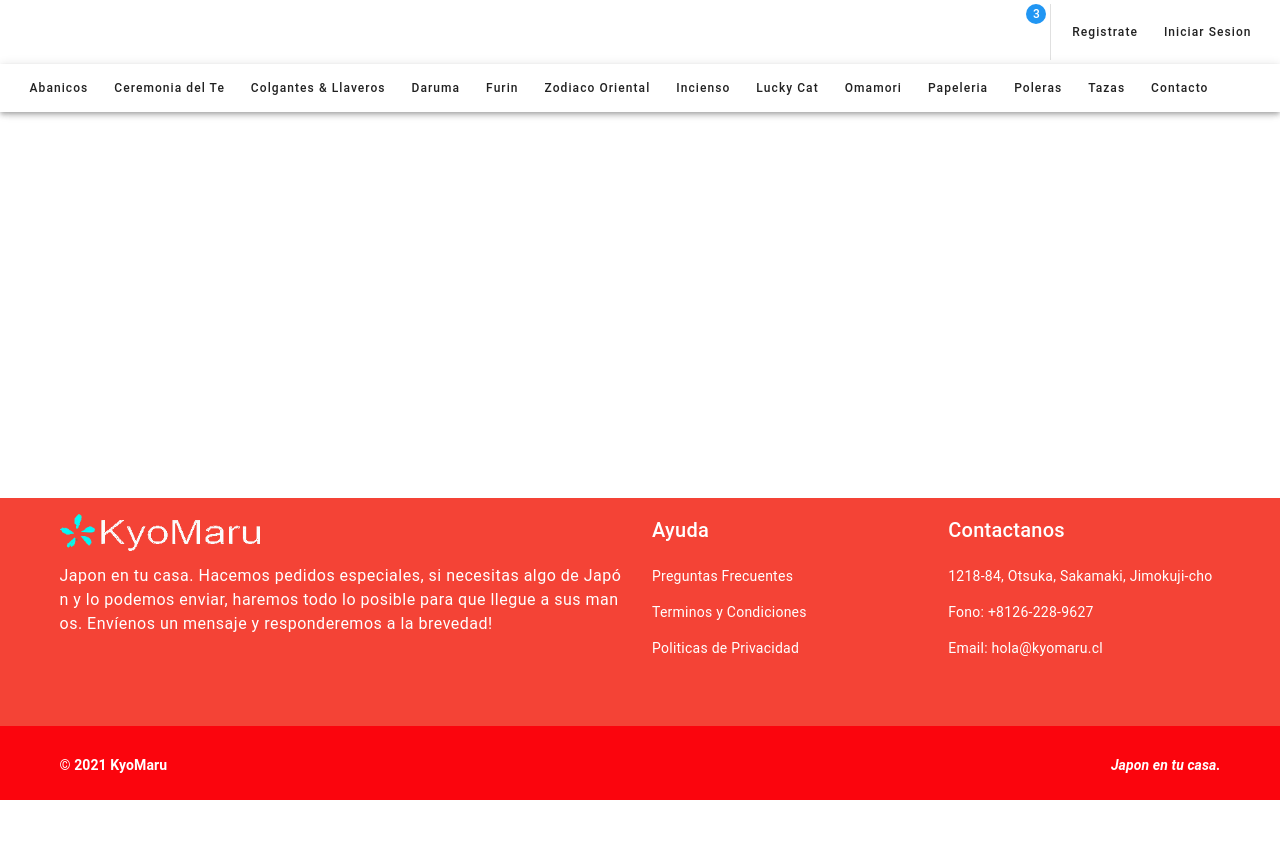
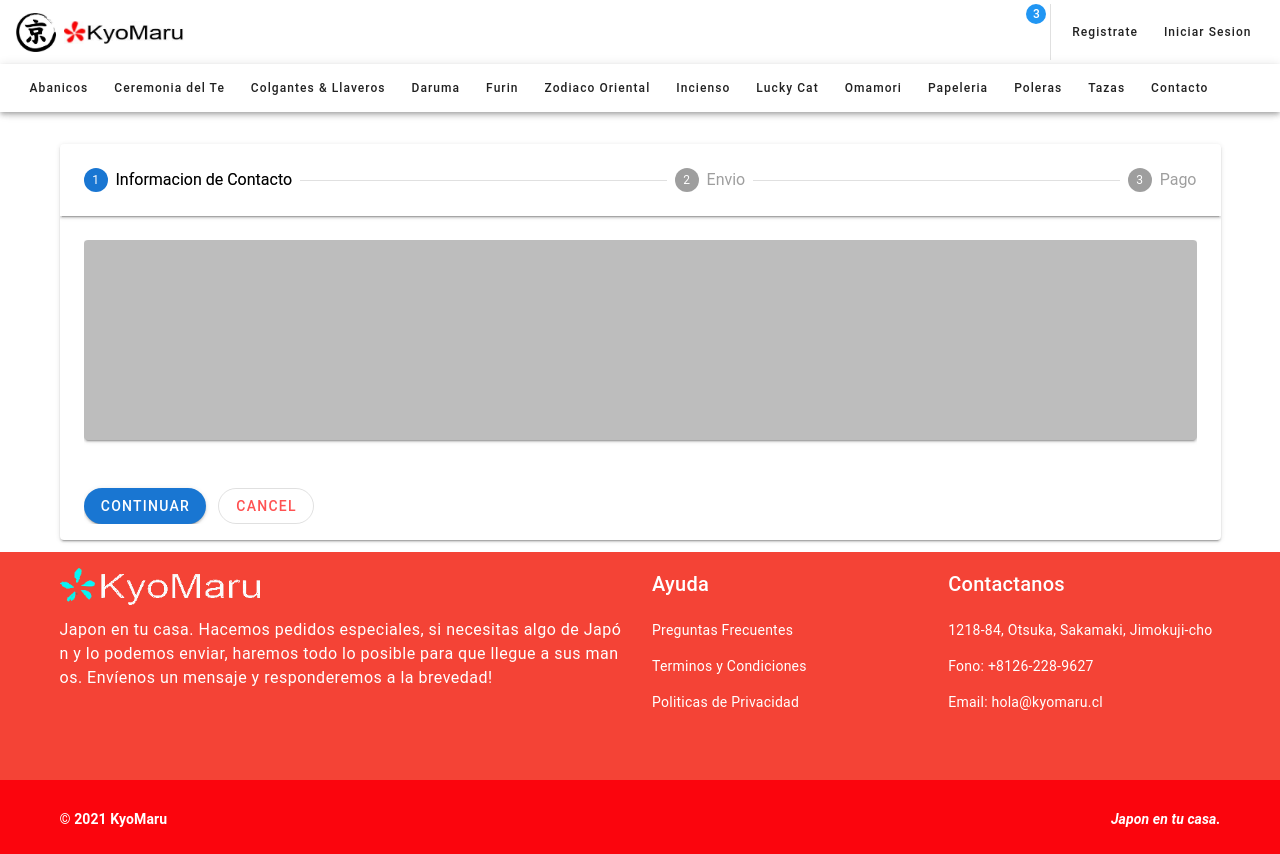
Before and after one commit to EntwistleOx/kyomaru-shop, a Vue app: page /checkout in a window 1280 px wide. Before the commit the page ends 800 px from the top, so only its background shows below. Built offline with nearby package versions, Linux system fonts and the light colour scheme; the HTML template or start-up script is replaced by a standard one.

Commit message:
checkout squeleton

```diff
--- a/src/router/index.js
+++ b/src/router/index.js
@@ -4,6 +4,7 @@ import Home from '../views/Home.vue';
 import Product from '../views/Product.vue';
 import Search from '../views/Search.vue';
 import Cart from '../views/Cart.vue';
+import Checkout from '../views/Checkout.vue';
 
 Vue.use(VueRouter);
 
@@ -28,6 +29,11 @@ const routes = [
     name: 'Cart',
     component: Cart,
   },
+  {
+    path: '/checkout',
+    name: 'Checkout',
+    component: Checkout,
+  },
 ];
 
 const router = new VueRouter({
--- a/src/views/Cart.vue
+++ b/src/views/Cart.vue
@@ -1,5 +1,4 @@
 <template>
-  <div>
   <v-container>
     <v-col v-for="item in items" :key="item.id" cols="12">
       <v-card>
@@ -63,7 +62,6 @@
       </v-alert>
     </v-col>
   </v-container>
-  </div>
 </template>
 
 <script>
--- /dev/null
+++ b/src/views/Checkout.vue
@@ -0,0 +1,61 @@
+<template>
+  <v-container class="mt-5">
+    <v-stepper v-model="e1">
+      <v-stepper-header>
+        <v-stepper-step :complete="e1 > 1" step="1">
+          Informacion de Contacto
+        </v-stepper-step>
+
+        <v-divider></v-divider>
+
+        <v-stepper-step :complete="e1 > 2" step="2"> Envio </v-stepper-step>
+
+        <v-divider></v-divider>
+
+        <v-stepper-step step="3"> Pago </v-stepper-step>
+      </v-stepper-header>
+
+      <v-stepper-items>
+        <v-stepper-content step="1">
+          <v-card class="mb-12" color="grey lighten-1" height="200px"></v-card>
+
+          <v-btn color="primary mr-3" @click="e1 = 2" rounded>
+            Continuar
+          </v-btn>
+
+          <v-btn text rounded outlined color="error"> Cancel </v-btn>
+        </v-stepper-content>
+
+        <v-stepper-content step="2">
+          <v-card class="mb-12" color="grey lighten-1" height="200px"></v-card>
+
+          <v-btn color="primary mr-3" @click="e1 = 3" rounded>
+            Continuar
+          </v-btn>
+
+          <v-btn text rounded outlined color="error"> Cancelar </v-btn>
+        </v-stepper-content>
+
+        <v-stepper-content step="3">
+          <v-card class="mb-12" color="grey lighten-1" height="200px"></v-card>
+
+          <v-btn color="primary mr-3" @click="e1 = 1" rounded> Continue </v-btn>
+
+          <v-btn text rounded outlined color="error"> Cancel </v-btn>
+        </v-stepper-content>
+      </v-stepper-items>
+    </v-stepper>
+  </v-container>
+</template>
+
+<script>
+export default {
+  data() {
+    return {
+      e1: 1,
+    };
+  },
+};
+</script>
+
+<style></style>
```
Lines whose indentation alone changed are shown as unchanged.
